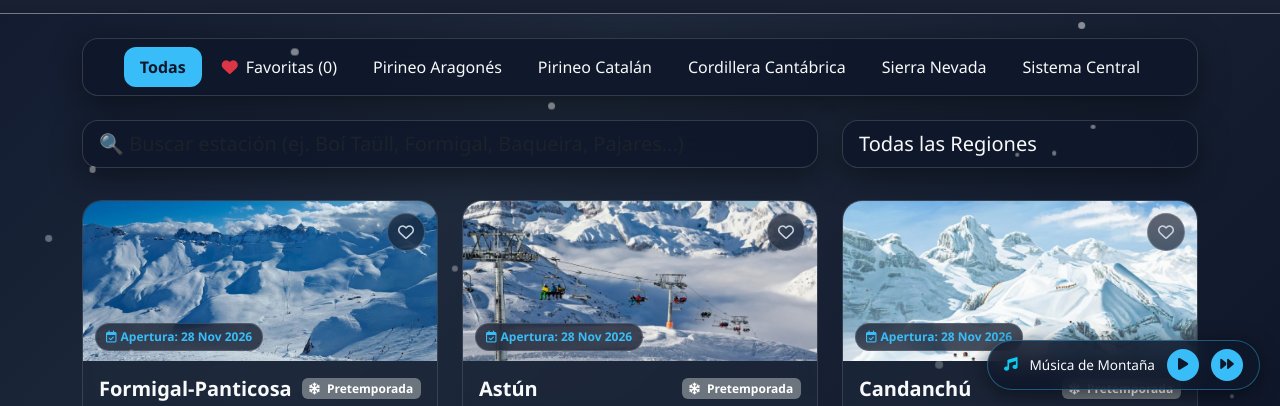
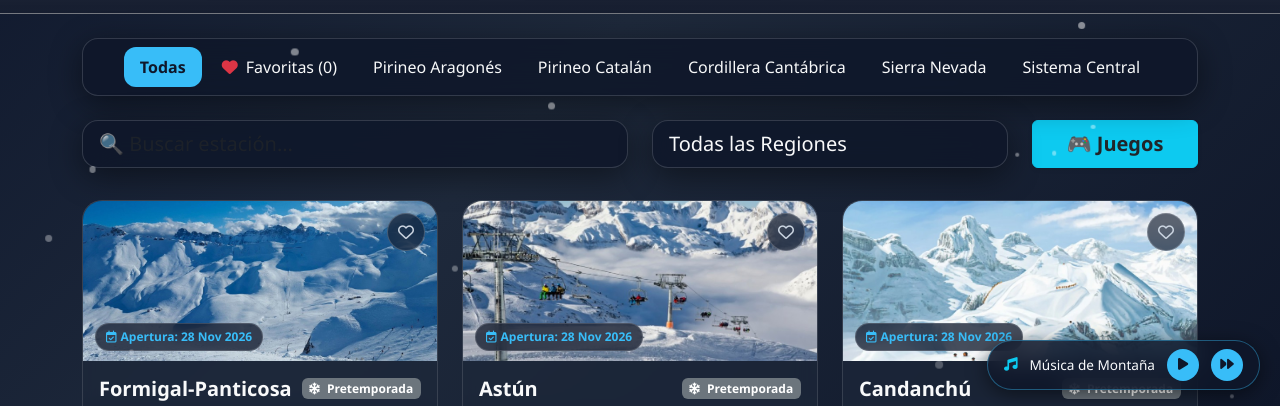
Before and after one commit to sjd4kfg8hn-wq/dkvtool, a plain HTML site: page snowboardzone.html in a window 1280 px wide. Shown: the part 390-796 px from the top of the page. Drawn offline with nearby package versions, Linux system fonts and the light colour scheme; grey boxes are pictures that could not be loaded.

Commit message:
Update snowboardzone.html

```diff
--- a/snowboardzone.html
+++ b/snowboardzone.html
@@ -450,9 +450,10 @@
             </div>
 
             <!-- Search & Filter Controls -->
-            <div class="row mb-4" id="searchFilterRow">
-                <div class="col-md-8 mb-2">
-                    <input type="text" id="searchInput" class="form-control glass-panel text-light py-2 px-3 fs-5" placeholder="🔍 Buscar estación (ej. Boí Taüll, Formigal, Baqueira, Pajares...)" onkeyup="searchStations()">
+
+<div class="row mb-4 align-items-center" id="searchFilterRow">
+  <div class="col-md-6 mb-2">
+    <input type="text" id="searchInput" class="form-control glass-panel text-light py-2 px-3 fs-5" placeholder="🔍 Buscar estación...">
   </div>
   <div class="col-md-4 mb-2">
     <select id="regionSelect" class="form-select glass-panel text-light py-2 px-3 fs-5" onchange="filterRegion(this.value)">
@@ -464,6 +465,11 @@
       <option value="nevada" class="bg-dark text-light">Sierra Nevada</option>
       <option value="central" class="bg-dark text-light">Sistema Central</option>
     </select>
+  </div>
+  <div class="col-md-2 mb-2 text-end">
+    <button class="btn btn-info w-100 py-2 fs-5 text-dark fw-bold shadow-sm" onclick="openGamesModal()">
+      🎮 Juegos
+    </button>
   </div>
 </div>
 
```
Lines whose indentation alone changed are shown as unchanged.
